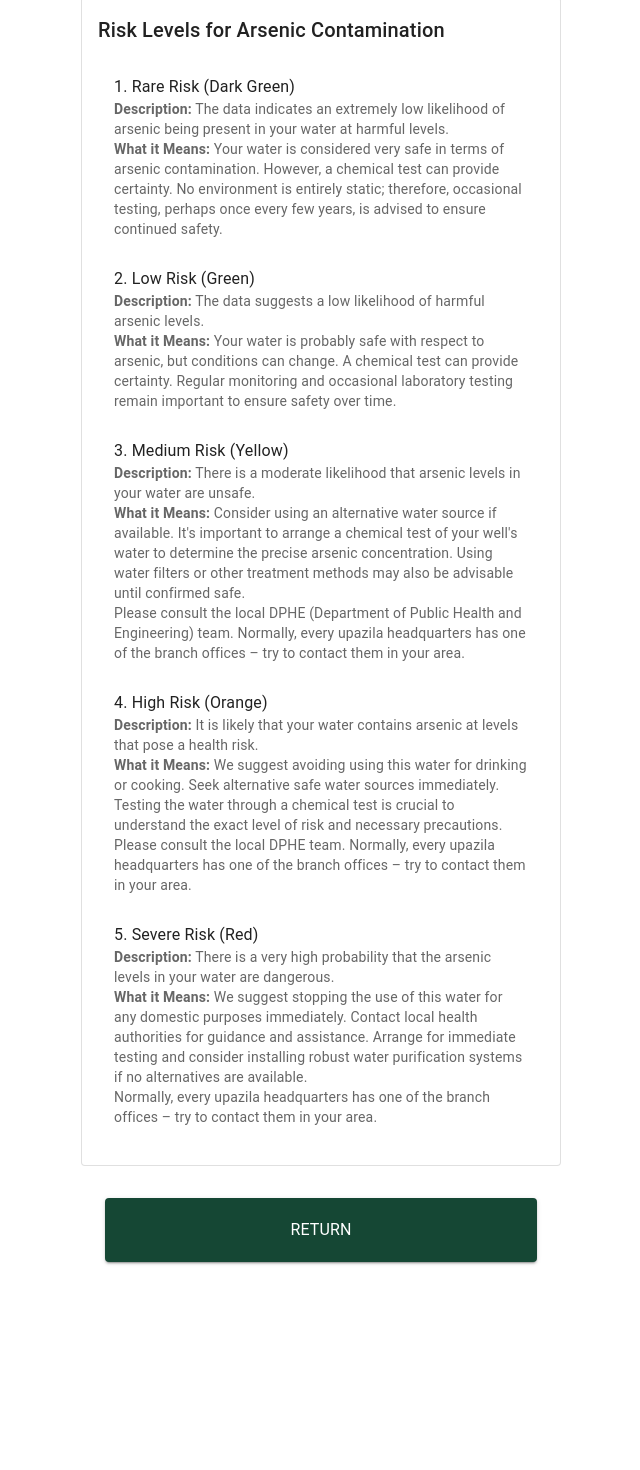
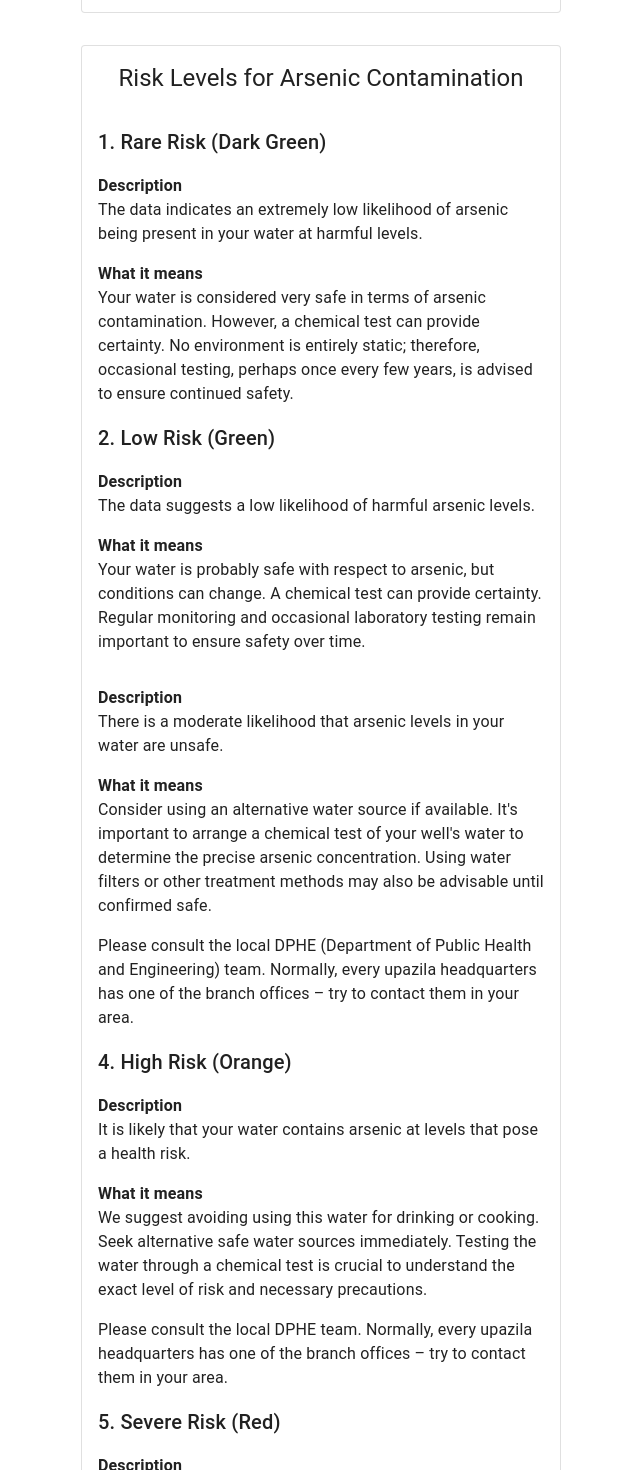
Before and after one commit to portsoc/iArsenic, a React (Vite) app in the folder app/client/: page /understanding-risk in a window 1280 px wide. Shown: the part 1271-2741 px from the top of the page, without its empty margins (319-959 px from the left). Before the commit the page ends 2565 px from the top, so only its background shows below. Built offline with nearby package versions, Linux system fonts and the light colour scheme.

Commit message:
prepare understanding risk for translations

```diff
--- a/app/client/src/pages/UnderstandingRisk/UnderstandingRisk.tsx
+++ b/app/client/src/pages/UnderstandingRisk/UnderstandingRisk.tsx
@@ -1,4 +1,4 @@
-import { Box, Button, Card, FormControl, FormControlLabel, FormLabel, Grid, List, ListItem, ListItemText, Paper, Radio, RadioGroup, Stack, Typography } from "@mui/material";
+import { Box, Button, Card, FormControl, FormControlLabel, FormLabel, Grid, Radio, RadioGroup, Stack } from "@mui/material";
 import ArrowBackIcon from '@mui/icons-material/ArrowBack';
 import React, { useState } from "react";
 
@@ -6,6 +6,8 @@ import EnglishSpeedo from "../../components/Speedo/englishSpeedo";
 import BengaliSpeedo from "../../components/Speedo/bengaliSpeedo";
 import estimateTexts from "../../components/Speedo/estimateTexts";
 import { RiskAssesment } from "iarsenic-types";
+import TranslatableText from "../../components/TranslatableText";
+import PageCard from "../../components/PageCard";
 
 type EstimateTexts = {
     english: {
@@ -51,9 +53,12 @@ export default function UnderstandingRisk(): JSX.Element {
 
     return (
         <>
-            <Typography className='english' variant='h4' textAlign='center'>
-                Understanding Your Arsenic Risk Level
-            </Typography>
+            <TranslatableText
+                variant='h4'
+                textAlign='center'
+                english='Understanding Your Arsenic Risk Level'
+                bengali='BENGALI PLACEHOLDER'
+            />
 
             <Button
                 variant='outlined'
@@ -61,19 +66,26 @@ export default function UnderstandingRisk(): JSX.Element {
                 sx={{ alignSelf: 'start' }}
                 onClick={() => window.history.back()}
             >
-                Return
+                <TranslatableText
+                    variant='body1'
+                    textAlign='center'
+                    english='Return'
+                    bengali='BENGALI PLACEHOLDER'
+                />
             </Button>
 
             <Card variant='outlined' sx={{ margin: '0 1rem 1rem 1rem', padding: '1rem'}}>
-                <Typography className='english' mb={2} textAlign='center' variant='h5'>
-                    What does probability mean here?
-                </Typography>
+                <TranslatableText
+                    mb='1rem'
+                    textAlign='center'
+                    variant='h5'
+                    english='What does probability mean here?'
+                    bengali='BENGALI PLACEHOLDER'
+                />
 
-                <Typography className='bengali' mb={2} textAlign='center' variant='h5'>
-                    PLACEHOLDER BENGALI
-                </Typography>
-
-                <Typography className='english' variant='body1'>
+                <TranslatableText
+                    variant='body1'
+                    english={`
                         In the context of our iArsenic app, "risk"
                         refers to our best estimate of the likelihood that
                         your tubewell contains arsenic at levels that could
@@ -83,11 +95,9 @@ export default function UnderstandingRisk(): JSX.Element {
                         available data, and not certainties. Confirming arsenic
                         levels through laboratory testing is always recommended,
                         especially if your result indicates medium or higher risk.
-                </Typography>
-
-                <Typography className='bengali' variant='body1'>
-                    PLACEHOLDER BENGALI
-                </Typography>
+                    `}
+                    bengali='BENGALI PLACEHOLDER'
+                />
             </Card>
 
             <Card
@@ -96,13 +106,13 @@ export default function UnderstandingRisk(): JSX.Element {
                     margin: '0 1rem 1rem 1rem',
                     padding: '1rem',
                 }}>
-                <Typography className='english' mb={2} textAlign='center' variant='h5'>
-                    Output Demonstration
-                </Typography>
-
-                <Typography className='bengali' mb={2} textAlign='center' variant='h5'>
-                    PLACEHOLDER BENGALI
-                </Typography>
+                <TranslatableText
+                    mb='1rem'
+                    textAlign='center'
+                    variant='h5'
+                    english='Output Demonstration'
+                    bengali='BENGALI PLACEHOLDER'
+                />
 
                 <Stack sx={{
                     alignItems: 'center',
@@ -124,32 +134,42 @@ export default function UnderstandingRisk(): JSX.Element {
                     </Box>
                 </Stack>
 
-                <Stack sx={{ alignItems: 'center', height: '15.625em' }}>
+                <Stack sx={{ alignItems: 'center', height: '18.625em' }}>
                     <Grid item xs={12}>
                         <Box textAlign='center'>
-                            <Paper elevation={3} sx={{ padding: '20px' }}>
-                                <Typography className='english'variant="h6" gutterBottom>
-                                    {warningTexts.english.title}
-                                </Typography>
+                            <Card
+                                variant='outlined'
+                                sx={{ padding: '30px' }}
+                            >
+                                <TranslatableText
+                                    variant='h5'
+                                    mb='20px'
+                                    english={warningTexts.english.title}
+                                    bengali={warningTexts.bengali.title}
+                                />
 
-                                <Typography className='bengali'variant="h6" gutterBottom>
-                                    {warningTexts.bengali.title}
-                                </Typography>
-
-                                <Typography className='english' variant="body1" sx={{ marginBottom: '20px' }}>
-                                    {warningTexts.english.body}
-                                </Typography>
-
-                                <Typography className='bengali' variant="body1" sx={{ marginBottom: '20px' }}>
-                                    {warningTexts.bengali.body}
-                                </Typography>
-                            </Paper>
+                                <TranslatableText
+                                    variant='body1'
+                                    mb='20px'
+                                    gutterBottom
+                                    english={warningTexts.english.body}
+                                    bengali={warningTexts.bengali.body}
+                                />
+                            </Card>
                         </Box>
                     </Grid>
                 </Stack>
 
                 <FormControl component="fieldset" sx={{ marginTop: '1rem', width: '100%' }}>
-                    <FormLabel component="legend" sx={{ width: '100%' }}>Select Risk Value</FormLabel>
+
+                    <FormLabel component="legend" sx={{ width: '100%' }}>
+                        <TranslatableText
+                            variant='body1'
+                            english='Select Risk Value'
+                            bengali='BENGALI PLACEHOLDER'
+                        />
+                    </FormLabel>
+
                     <RadioGroup
                         row
                         value={speedoValue + 0.5}
@@ -175,93 +195,315 @@ export default function UnderstandingRisk(): JSX.Element {
                 </FormControl>
             </Card>
 
-            <Card variant="outlined" sx={{ margin: '0 1rem 1rem 1rem', padding: '1rem' }}>
-                <Typography variant="h6" gutterBottom>
-                    Risk Levels for Arsenic Contamination
-                </Typography>
-                <List>
-                    {/* Rare Risk */}
-                    <ListItem>
-                        <ListItemText
-                            primary="1. Rare Risk (Dark Green)"
-                            secondary={
-                                <>
-                                    <Typography variant="body2"><strong>Description:</strong> The data indicates an extremely low likelihood of arsenic being present in your water at harmful levels.</Typography>
-                                    <Typography variant="body2"><strong>What it Means:</strong> Your water is considered very safe in terms of arsenic contamination. However, a chemical test can provide certainty. No environment is entirely static; therefore, occasional testing, perhaps once every few years, is advised to ensure continued safety.</Typography>
-                                </>
-                            }
+            <PageCard gap='0'>
+                <TranslatableText
+                    width='100%'
+                    variant='h5'
+                    textAlign='center'
+                    english='Risk Levels for Arsenic Contamination'
+                    mb='2rem'
+                    bengali='BENGALI PLACEHOLDER'
                 />
-                    </ListItem>
+
+                <TranslatableText
+                    width='100%'
+                    mb='1rem'
+                    variant='h6'
+                    english="1. Rare Risk (Dark Green)"
+                    bengali='BENGALI PLACEHOLDER'
+                />
+
+                <TranslatableText
+                    width='100%'
+                    variant='body1'
+                    fontWeight='bold'
+                    english='Description'
+                    bengali='BENGALI PLACEHOLDER'
+                />
+
+                <TranslatableText
+                    width='100%'
+                    variant='body1'
+                    mb='1rem'
+                    english={`
+                        The data indicates an extremely low likelihood
+                        of arsenic being present in your water at harmful levels.
+                    `}
+                    bengali='BENGALI PLACEHOLDER'
+                />
+
+                <TranslatableText
+                    width='100%'
+                    variant='body1'
+                    fontWeight='bold'
+                    english='What it means'
+                    bengali='BENGALI PLACEHOLDER'
+                />
+
+                <TranslatableText
+                    width='100%'
+                    variant='body1'
+                    mb='1rem'
+                    english={`
+                        Your water is considered very safe in terms of arsenic
+                        contamination. However, a chemical test can provide
+                        certainty. No environment is entirely static; therefore,
+                        occasional testing, perhaps once every few years, is
+                        advised to ensure continued safety.
+                    `}
+                    bengali='BENGALI PLACEHOLDER'
+                />
 
                 {/* Low Risk */}
-                    <ListItem>
-                        <ListItemText
-                            primary="2. Low Risk (Green)"
-                            secondary={
-                                <>
-                                    <Typography variant="body2"><strong>Description:</strong> The data suggests a low likelihood of harmful arsenic levels.</Typography>
-                                    <Typography variant="body2"><strong>What it Means:</strong> Your water is probably safe with respect to arsenic, but conditions can change. A chemical test can provide certainty. Regular monitoring and occasional laboratory testing remain important to ensure safety over time.</Typography>
-                                </>
-                            }
+                <TranslatableText
+                    width='100%'
+                    mb='1rem'
+                    variant='h6'
+                    english="2. Low Risk (Green)"
+                    bengali='BENGALI PLACEHOLDER'
                 />
-                    </ListItem>
+
+                <TranslatableText
+                    width='100%'
+                    variant='body1'
+                    fontWeight='bold'
+                    english='Description'
+                    bengali='BENGALI PLACEHOLDER'
+                />
+
+                <TranslatableText
+                    width='100%'
+                    variant='body1'
+                    mb='1rem'
+                    english={`
+                        The data suggests a low likelihood of harmful arsenic levels.
+                    `}
+                    bengali='BENGALI PLACEHOLDER'
+                />
+
+                <TranslatableText
+                    width='100%'
+                    variant='body1'
+                    fontWeight='bold'
+                    english='What it means'
+                    bengali='BENGALI PLACEHOLDER'
+                />
+
+                <TranslatableText
+                    width='100%'
+                    variant='body1'
+                    mb='1rem'
+                    english={`
+                        Your water is probably safe with respect to arsenic,
+                        but conditions can change. A chemical test can
+                        provide certainty. Regular monitoring and occasional
+                        laboratory testing remain important to ensure safety over time.
+                    `}
+                    bengali='BENGALI PLACEHOLDER'
+                />
 
                 {/* Medium Risk */}
-                    <ListItem>
-                        <ListItemText
-                            primary="3. Medium Risk (Yellow)"
-                            secondary={
-                                <>
-                                    <Typography variant="body2"><strong>Description:</strong> There is a moderate likelihood that arsenic levels in your water are unsafe.</Typography>
-                                    <Typography variant="body2"><strong>What it Means:</strong> Consider using an alternative water source if available. It's important to arrange a chemical test of your well's water to determine the precise arsenic concentration. Using water filters or other treatment methods may also be advisable until confirmed safe.</Typography>
-                                    <Typography variant="body2">Please consult the local DPHE (Department of Public Health and Engineering) team. Normally, every upazila headquarters has one of the branch offices – try to contact them in your area.</Typography>
-                                </>
-                            }
+                <TranslatableText
+                    width='100%'
+                    mb='1rem'
+                    variant='h6'
+                    english=""
+                    bengali='BENGALI PLACEHOLDER'
                 />
-                    </ListItem>
+
+                <TranslatableText
+                    width='100%'
+                    variant='body1'
+                    fontWeight='bold'
+                    english='Description'
+                    bengali='BENGALI PLACEHOLDER'
+                />
+
+                <TranslatableText
+                    width='100%'
+                    variant='body1'
+                    mb='1rem'
+                    english={`
+                        There is a moderate likelihood that arsenic
+                        levels in your water are unsafe.
+                    `}
+                    bengali='BENGALI PLACEHOLDER'
+                />
+
+                <TranslatableText
+                    width='100%'
+                    variant='body1'
+                    fontWeight='bold'
+                    english='What it means'
+                    bengali='BENGALI PLACEHOLDER'
+                />
+
+                <TranslatableText
+                    width='100%'
+                    variant='body1'
+                    mb='1rem'
+                    english={`
+                        Consider using an alternative water source
+                        if available. It's important to arrange a
+                        chemical test of your well's water to determine
+                        the precise arsenic concentration. Using water
+                        filters or other treatment methods may also
+                        be advisable until confirmed safe.
+                    `}
+                    bengali='BENGALI PLACEHOLDER'
+                />
+
+                <TranslatableText
+                    width='100%'
+                    variant='body1'
+                    mb='1rem'
+                    english={`
+                        Please consult the local DPHE (Department of Public
+                        Health and Engineering) team. Normally, every upazila
+                        headquarters has one of the branch offices – try
+                        to contact them in your area.
+                    `}
+                    bengali='BENGALI PLACEHOLDER'
+                />
 
                 {/* High Risk */}
-                    <ListItem>
-                        <ListItemText
-                            primary="4. High Risk (Orange)"
-                            secondary={
-                                <>
-                                    <Typography variant="body2"><strong>Description:</strong> It is likely that your water contains arsenic at levels that pose a health risk.</Typography>
-                                    <Typography variant="body2"><strong>What it Means:</strong> We suggest avoiding using this water for drinking or cooking. Seek alternative safe water sources immediately. Testing the water through a chemical test is crucial to understand the exact level of risk and necessary precautions.</Typography>
-                                    <Typography variant="body2">Please consult the local DPHE team. Normally, every upazila headquarters has one of the branch offices – try to contact them in your area.</Typography>
-                                </>
-                            }
+                <TranslatableText
+                    width='100%'
+                    mb='1rem'
+                    variant='h6'
+                    english="4. High Risk (Orange)"
+                    bengali='BENGALI PLACEHOLDER'
                 />
-                    </ListItem>
+
+                <TranslatableText
+                    width='100%'
+                    variant='body1'
+                    fontWeight='bold'
+                    english='Description'
+                    bengali='BENGALI PLACEHOLDER'
+                />
+
+                <TranslatableText
+                    width='100%'
+                    variant='body1'
+                    mb='1rem'
+                    english={`
+                        It is likely that your water contains
+                        arsenic at levels that pose a health risk.
+                    `}
+                    bengali='BENGALI PLACEHOLDER'
+                />
+
+                <TranslatableText
+                    width='100%'
+                    variant='body1'
+                    fontWeight='bold'
+                    english='What it means'
+                    bengali='BENGALI PLACEHOLDER'
+                />
+
+                <TranslatableText
+                    width='100%'
+                    variant='body1'
+                    mb='1rem'
+                    english={`
+                        We suggest avoiding using this water for
+                        drinking or cooking. Seek alternative safe
+                        water sources immediately. Testing the water
+                        through a chemical test is crucial to
+                        understand the exact level of risk and
+                        necessary precautions.
+                    `}
+                    bengali='BENGALI PLACEHOLDER'
+                />
+
+                <TranslatableText
+                    width='100%'
+                    variant='body1'
+                    mb='1rem'
+                    english={`
+                        Please consult the local DPHE team. Normally,
+                        every upazila headquarters has one of the
+                        branch offices – try to contact them in your area.
+                    `}
+                    bengali='BENGALI PLACEHOLDER'
+                />
 
                 {/* Severe Risk */}
-                    <ListItem>
-                        <ListItemText
-                            primary="5. Severe Risk (Red)"
-                            secondary={
-                                <>
-                                    <Typography variant="body2"><strong>Description:</strong> There is a very high probability that the arsenic levels in your water are dangerous.</Typography>
-                                    <Typography variant="body2"><strong>What it Means:</strong> We suggest stopping the use of this water for any domestic purposes immediately. Contact local health authorities for guidance and assistance. Arrange for immediate testing and consider installing robust water purification systems if no alternatives are available.</Typography>
-                                    <Typography variant="body2">Normally, every upazila headquarters has one of the branch offices – try to contact them in your area.</Typography>
-                                </>
-                            }
+                <TranslatableText
+                    width='100%'
+                    mb='1rem'
+                    variant='h6'
+                    english="5. Severe Risk (Red)"
+                    bengali='BENGALI PLACEHOLDER'
                 />
-                    </ListItem>
-                </List>
-            </Card>
+
+                <TranslatableText
+                    width='100%'
+                    variant='body1'
+                    fontWeight='bold'
+                    english='Description'
+                    bengali='BENGALI PLACEHOLDER'
+                />
+
+                <TranslatableText
+                    width='100%'
+                    variant='body1'
+                    mb='1rem'
+                    english={`
+                        There is a very high probability
+                        that the arsenic levels in your
+                        water are dangerous.
+                    `}
+                    bengali='BENGALI PLACEHOLDER'
+                />
+
+                <TranslatableText
+                    width='100%'
+                    variant='body1'
+                    fontWeight='bold'
+                    english='What it means'
+                    bengali='BENGALI PLACEHOLDER'
+                />
+
+                <TranslatableText
+                    width='100%'
+                    variant='body1'
+                    mb='1rem'
+                    english={`
+                        We suggest stopping the use of this water for any
+                        domestic purposes immediately. Contact local health
+                        authorities for guidance and assistance. Arrange
+                        for immediate testing and consider installing robust
+                        water purification systems if no alternatives are
+                        available.
+                    `}
+                    bengali='BENGALI PLACEHOLDER'
+                />
+
+                <TranslatableText
+                    width='100%'
+                    variant='body1'
+                    mb='1rem'
+                    english={`
+                        Normally, every upazila headquarters has one of
+                        the branch offices – try to contact them in your area.
+                    `}
+                    bengali='BENGALI PLACEHOLDER'
+                />
+            </PageCard>
 
             <Button
                 sx={{ width: '90%', height: '4rem', marginTop: '2rem'}}
                 variant='contained'
                 onClick={() => window.history.back()}
             >
-                <Typography className='english'>
-                    Return
-                </Typography>
-
-                <Typography className='bengali'>
-                    Bengali Placeholder
-                </Typography>
+                <TranslatableText
+                    width='100%'
+                    variant='body1'
+                    english='Return'
+                    bengali='BENGALI PLACEHOLDER'
+                />
             </Button>
         </>
     );
--- a/app/client/static/index.html
+++ b/app/client/static/index.html
@@ -7,7 +7,7 @@
     <link rel="icon" type="image/png" href="logo.png"/>
     <meta name="viewport" content="width=device-width, initial-scale=1.0" />
     <title>iArsenic</title>
-    <script type="module" crossorigin src="/assets/index-4FTiR3ao.js"></script>
+    <script type="module" crossorigin src="/assets/index-BdPe3KrB.js"></script>
     <link rel="stylesheet" crossorigin href="/assets/index-CBXMburW.css">
   </head>
   <body>
```
Lines whose indentation alone changed are shown as unchanged.
